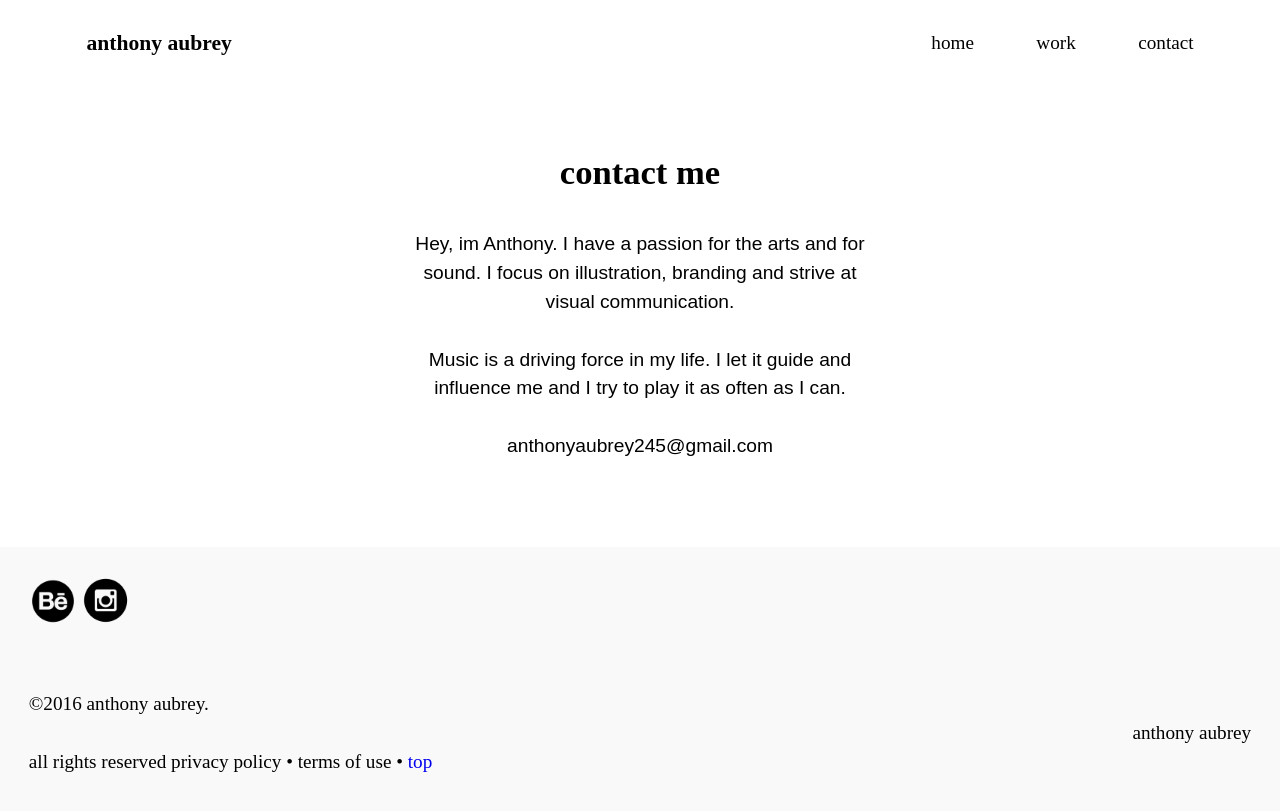
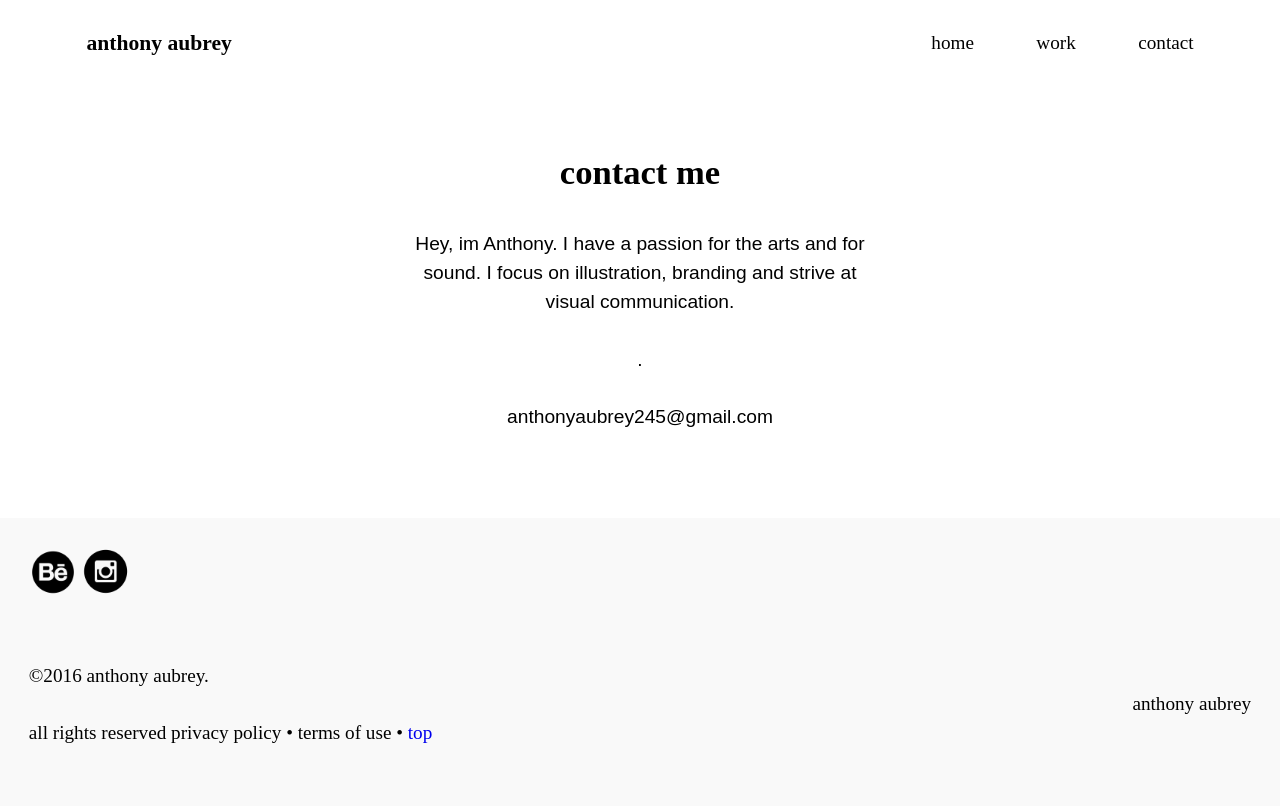
Before and after one commit to anthonyaubrey/portfolio, a Jekyll site: the page built from contact.html, in a window 1280 px wide. Shown: the top 811 px of the page. Built offline with Jekyll 4.4.1, drawn with Linux system fonts in a browser that asks for light colours.

Commit message:
Revomved <p>

```diff
--- a/contact.html
+++ b/contact.html
@@ -6,7 +6,7 @@ layout: default
   <div class="island-double wrapper text-center">
     <h2 class="exa">contact me</h2>
     <p class="open-sans">Hey, im Anthony. I have a passion for the arts and for sound. I focus on illustration, branding and strive at visual communication.</p>
-    <p class="open-sans">Music is a driving force in my life. I let it guide and influence me and I try to play it as often as I can.</p>
+    <p class="open-sans">.</p>
     <p class="open-sans">anthonyaubrey245@gmail.com</p>
   </div>
 </main>
```
